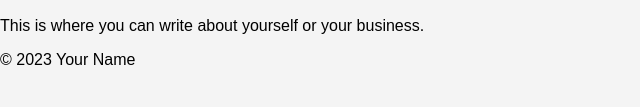
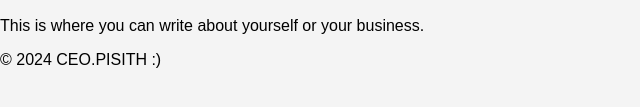
Before and after one commit to GiraffePiseth/pisi, a plain HTML site: page index.html in a window 1280 px wide. Shown: the part 205-312 px from the top of the page, 0-640 px from the left. Drawn offline with Linux system fonts and the light colour scheme.

Commit message:
Update index.html

```diff
--- a/index.html
+++ b/index.html
@@ -22,7 +22,7 @@
         <p>This is where you can write about yourself or your business.</p>
     </main>
     <footer>
-        <p>&copy; 2023 Your Name</p>
+        <p>&copy; 2024 CEO.PISITH :) </p>
     </footer>
 </body>
 </html>
```
